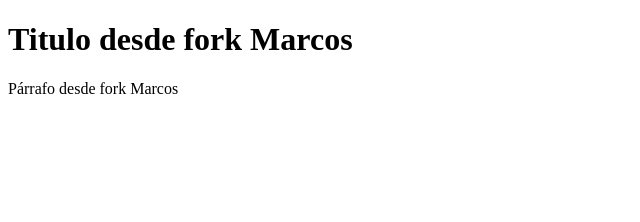
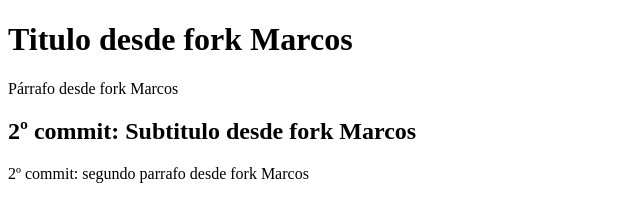
Before and after one commit to MarcosGG7/UD-5_Tarea5_Daniel_Remote_fork, a plain HTML site: page index.html in a window 1280 px wide. Shown: the whole page, without its empty margins (0-640 px from the left). Drawn offline with Linux system fonts and the light colour scheme.

Commit message:
Segundo commit: h2 y p añadidos

```diff
--- a/index.html
+++ b/index.html
@@ -7,5 +7,7 @@
     <body>
         <h1>Titulo desde fork Marcos</h1>
         <p>Párrafo desde fork Marcos</p>
+        <h2>2º commit: Subtitulo desde fork Marcos</h2>
+        <p>2º commit: segundo parrafo desde fork Marcos</p>
     </body>
 </html>
```
